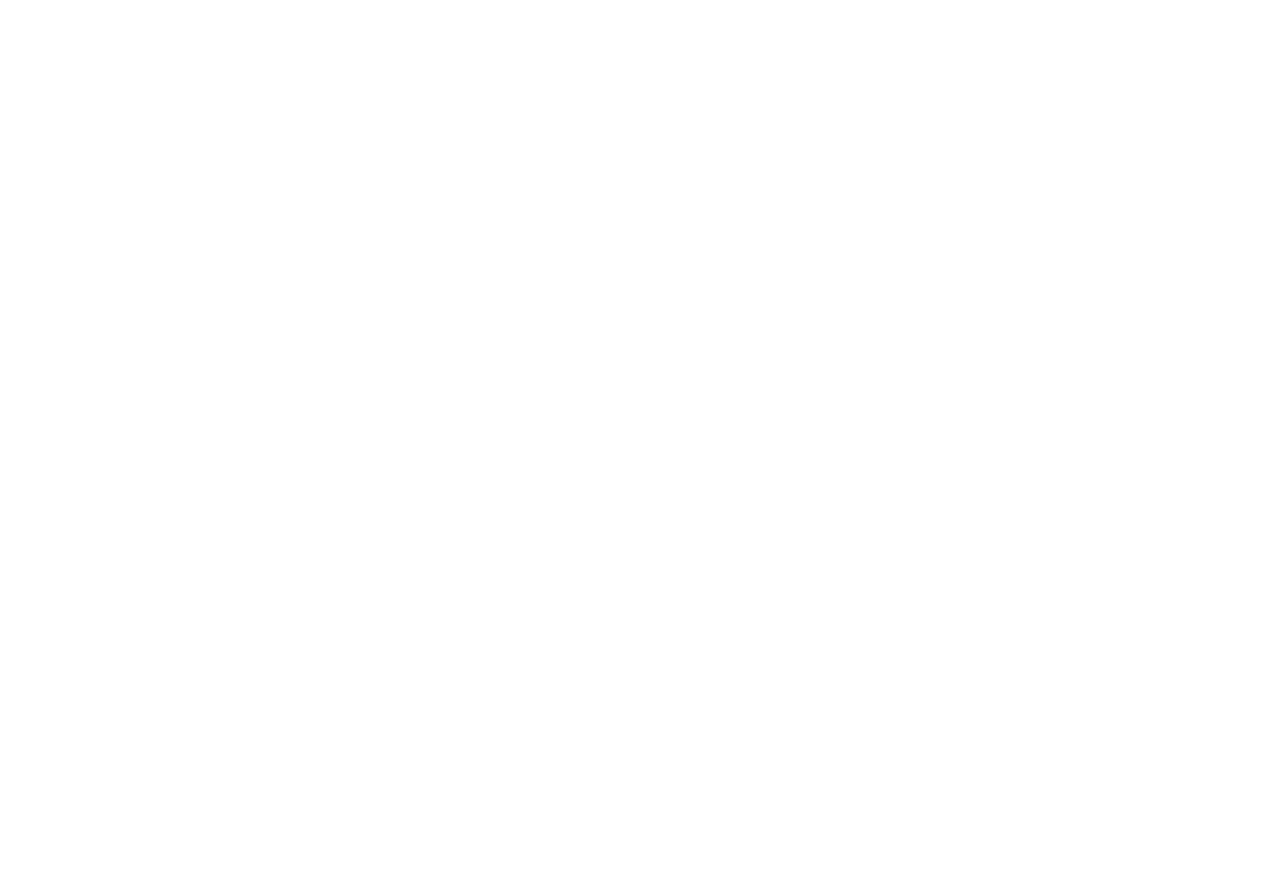
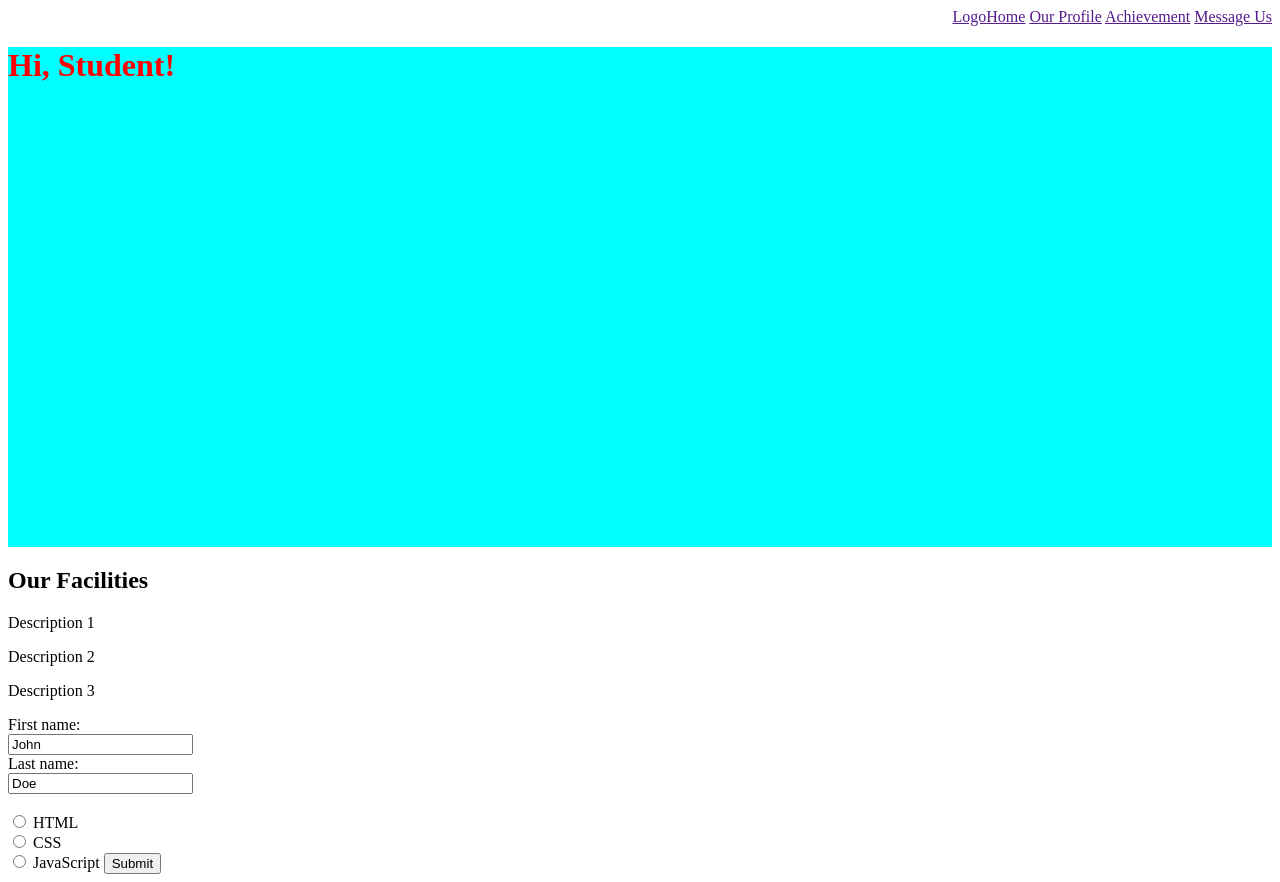
Before and after one commit to revou-fundamental-course/21-aug-23-salamidrus, a plain HTML site: page index.htm in a window 1280 px wide. Before the commit the page ends 800 px from the top, so only its background shows below. Drawn offline with Linux system fonts and the light colour scheme.

Commit message:
add style.css

```diff
--- a/index.htm
+++ b/index.htm
@@ -3,9 +3,50 @@
 <head>
     <meta charset="UTF-8">
     <meta name="viewport" content="width=device-width, initial-scale=1.0">
+    <link rel="stylesheet" href="style.css">
     <title>Demo Project</title>
 </head>
 <body>
+    <!-- MARK AS HEADER SECTION -->
+    <header>
+        <section id="headerNavigation">
+            <a href="">Logo</a>
+           <nav>
+               <a href="">Home</a>
+               <a href="">Our Profile</a>
+               <a href="">Achievement</a>
+               <a href="">Message Us</a>
+           </nav>
+        </section>
+    </header>
 
+    <!-- CONTENT SECTION -->
+    <main>
+        <div class="banner">
+            <h1>Hi, Student!</h1>
+            <img src="" alt="">
+        </div>
+
+        <div>
+            <h2>Our Facilities</h2>
+            <p>Description 1</p>
+            <p>Description 2</p>
+            <p>Description 3</p>
+        </div>
+
+        <form action="">
+            <label for="fname">First name:</label><br>
+            <input type="text" id="fname" name="fname" value="John"><br>
+            <label for="lname">Last name:</label><br>
+            <input type="text" id="lname" name="lname" value="Doe"><br><br>
+            <input type="radio" id="html" name="fav_language" value="HTML">
+            <label for="html">HTML</label><br>
+            <input type="radio" id="css" name="fav_language" value="CSS">
+            <label for="css">CSS</label><br>
+            <input type="radio" id="javascript" name="fav_language" value="JavaScript">
+            <label for="javascript">JavaScript</label>
+            <input type="submit" value="Submit">
+          </form>
+    </main>
 </body>
 </html>
--- /dev/null
+++ b/style.css
@@ -0,0 +1,13 @@
+h1 {
+    color: red
+}
+
+#headerNavigation {
+    display: flex;
+    justify-content: flex-end;
+}
+
+.banner {
+    background-color: aqua;
+    height: 500px;
+}
```
